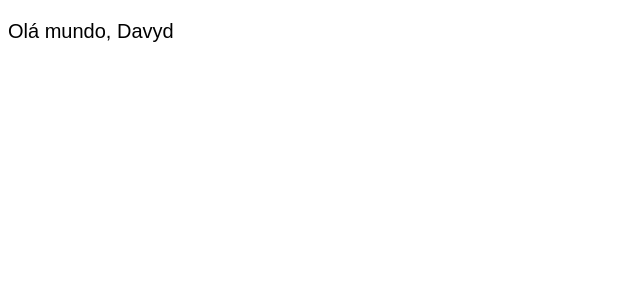
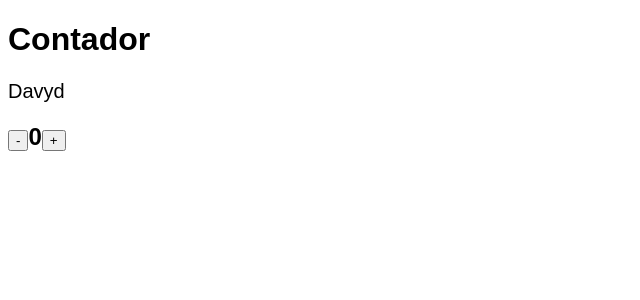
Before and after one commit to DavyddBF/react-curso, a React (Create React App) app in the folder states/: page / in a window 1280 px wide. Shown: the top 300 px of the page, without its empty margins (0-640 px from the left). Built offline with nearby package versions, Linux system fonts and the light colour scheme.

Commit message:
Criando um contador basico usando states

```diff
--- a/states/src/App.js
+++ b/states/src/App.js
@@ -5,14 +5,42 @@ class App extends Component {
   constructor(props) {
     super(props);
     this.state = {
-      nome: 'Davyd'
+      nome: 'Davyd',
+      contador: 0
     }
+
+	this.aumentar = this.aumentar.bind(this);
+	this.diminuir = this.diminuir.bind(this);
   }
+
+  aumentar() {
+	  let state = this.state;
+	  state.contador += 1;
+	  this.setState(state);
+  }
+
+  diminuir() {
+	  let state = this.state;
+	  if(state.contador === 0) {
+      alert('Erro: Valor abaixo de ZERO');
+      return;
+	  }
+    state.contador -= 1;
+		this.setState(state);
+  }
+
 
   render() {
     return (
       <div>
-        <p>Olá mundo, { this.state.nome }</p>
+        <h1>Contador</h1>
+
+        <p>{ this.state.nome }</p>
+        <h2>
+          <button onClick={ this.diminuir }>-</button>
+            { this.state.contador }
+          <button onClick={ this.aumentar }>+</button>
+        </h2>
       </div>
     );
   }
```
